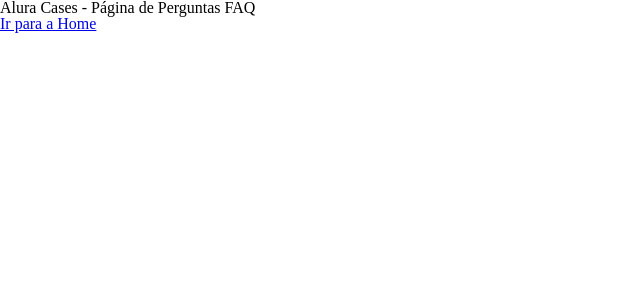
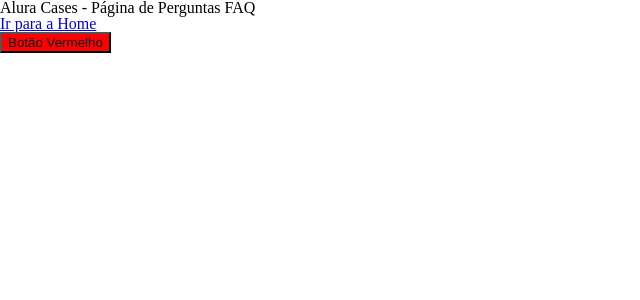
Before and after one commit to oharaju/alura-cases, a Next.js app: page /contact in a window 1280 px wide. Shown: the top 300 px of the page, without its empty margins (0-640 px from the left). Built offline with nearby package versions, Linux system fonts and the light colour scheme.

Commit message:
feat: add styled component to contacts component

```diff
--- a/src/pages/contact/index.jsx
+++ b/src/pages/contact/index.jsx
@@ -1,10 +1,12 @@
 import NextLink from '../../components/NextLink';
+import { Button } from './styles';
 
 export default function contact() {
   return (
     <div>
       <h1>Alura Cases - Página de Perguntas FAQ</h1>
       <NextLink href='/'>Ir para a Home</NextLink>
+      <Button>Botão Vermelho</Button>
     </div>
   );
 }
--- /dev/null
+++ b/src/pages/contact/styles.js
@@ -0,0 +1,9 @@
+import { styled } from 'styled-components';
+
+export const Button = styled.button`
+  background-color: red;
+`;
+
+export const Teste = styled.button`
+  background-color: red;
+`;
```
